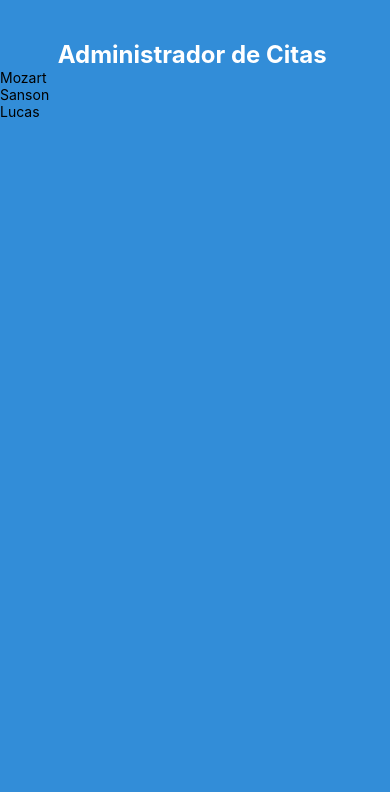
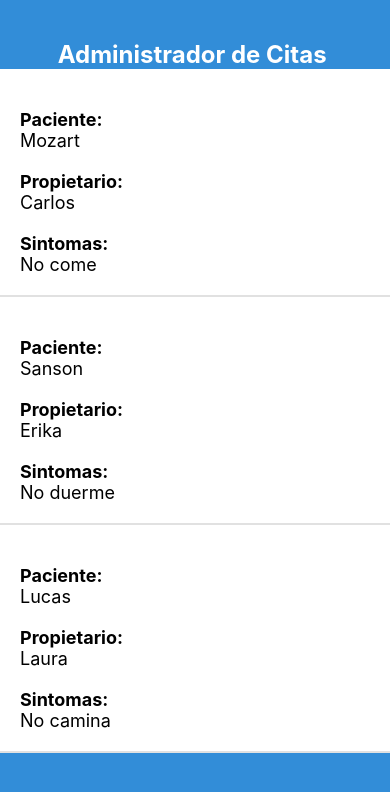
Before and after one commit to carlosalberto05/cinasNative, a React Native app: screen / in a window 390 px wide. Shown: the top 792 px of the page. Built offline with nearby package versions, Linux system fonts and the light colour scheme.

Commit message:
Se creo un componente nuevo y se agregaron estilos

```diff
--- a/App.js
+++ b/App.js
@@ -1,37 +1,22 @@
 import React, {useState} from 'react';
 import {StyleSheet, Text, View, FlatList} from 'react-native';
-
+import Cita from './componentes/Cita';
 const App = () => {
   const [citas, setCitas] = useState([
     {id: '1', paciente: 'Mozart', propietario: 'Carlos', sintomas: 'No come'},
-    {id: '2', paciente: 'Sanson', propietario: 'Renata', sintomas: 'No duerme'},
-    {id: '3', paciente: 'Lucas', propietario: 'Erika', sintomas: 'No canta'},
+    {id: '2', paciente: 'Sanson', propietario: 'Erika', sintomas: 'No duerme'},
+    {id: '3', paciente: 'Lucas', propietario: 'Laura', sintomas: 'No camina'},
   ]);
 
   return (
     <>
       <View style={styles.contenedor}>
         <Text style={styles.titulo}>Administrador de Citas </Text>
-
         <FlatList
           data={citas}
-          renderItem={({item}) => {
-            return (
-              <View>
-                <Text>{item.paciente}</Text>
-              </View>
-            );
-          }}
+          renderItem={({item}) => <Cita item={item} />}
           keyExtractor={(cita) => cita.id}
         />
-
-        {/* {citas.map((cita) => {
-          return (
-            <View>
-              <Text>{cita.paciente}</Text>
-            </View>
-          );
-        })} */}
       </View>
     </>
   );
--- /dev/null
+++ b/componentes/Cita.js
@@ -0,0 +1,41 @@
+import React, {useState} from 'react';
+import {StyleSheet, Text, View, FlatList} from 'react-native';
+const Cita = ({item}) => {
+  return (
+    <View style={styles.cita}>
+      <View>
+        <Text style={styles.label}>Paciente: </Text>
+        <Text style={styles.texto}>{item.paciente}</Text>
+      </View>
+      <View>
+        <Text style={styles.label}>Propietario: </Text>
+        <Text style={styles.texto}>{item.propietario}</Text>
+      </View>
+      <View>
+        <Text style={styles.label}>Sintomas: </Text>
+        <Text style={styles.texto}>{item.sintomas}</Text>
+      </View>
+    </View>
+  );
+};
+
+const styles = StyleSheet.create({
+  cita: {
+    backgroundColor: '#FFF',
+    borderBottomColor: '#e1e1e1',
+    borderStyle: 'solid',
+    borderBottomWidth: 2,
+    paddingVertical: 20,
+    paddingHorizontal: 20,
+  },
+  label: {
+    fontWeight: 'bold',
+    fontSize: 18,
+    marginTop: 20,
+  },
+  texto: {
+    fontSize: 18,
+  },
+});
+
+export default Cita;
```
